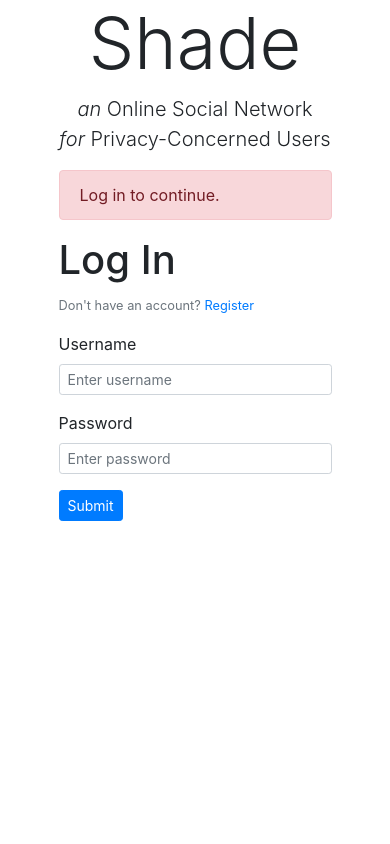
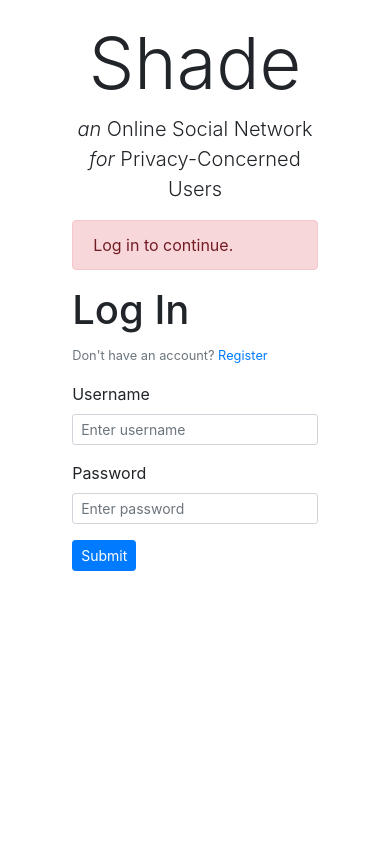
Before and after one commit to abhaykumarvats/shade, a Node server app: page /home in a window 390 px wide. Run offline with Node 20, Linux system fonts and the light colour scheme; some libraries are stand-ins or nearby versions.

Commit message:
Use only one small-screen media query

```diff
--- a/public/css/form.css
+++ b/public/css/form.css
@@ -38,14 +38,10 @@
 
 /* If screen width is less than 768px */
 @media all and (max-width: 768px) {
-  /* Set form width */
-  #flex-form {
-    width: 70%;
+  /* Add body padding */
+  body {
+    padding: 5%;
   }
-}
-
-/* If screen width is less than 576px */
-@media all and (max-width: 576px) {
   /* Remove CSS grid from main container */
   #main-grid-container {
     display: block;
@@ -56,12 +52,9 @@
     display: none;
   }
 
+  /* Set form container height */
   #form-flex-container {
-    display: block;
-  }
-
-  #form-flex-container > * {
-    margin: 0 auto;
+    height: auto;
   }
 
   /* Display small screen heading */
```
